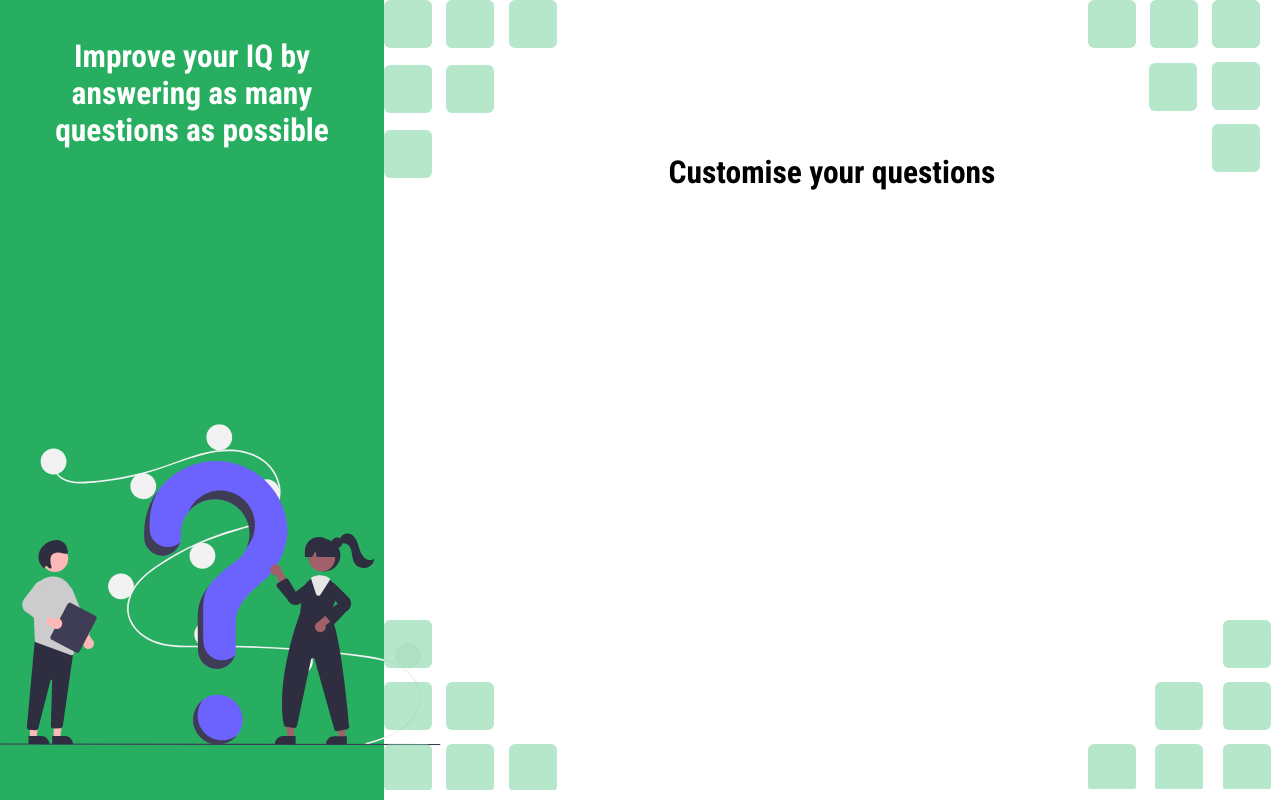
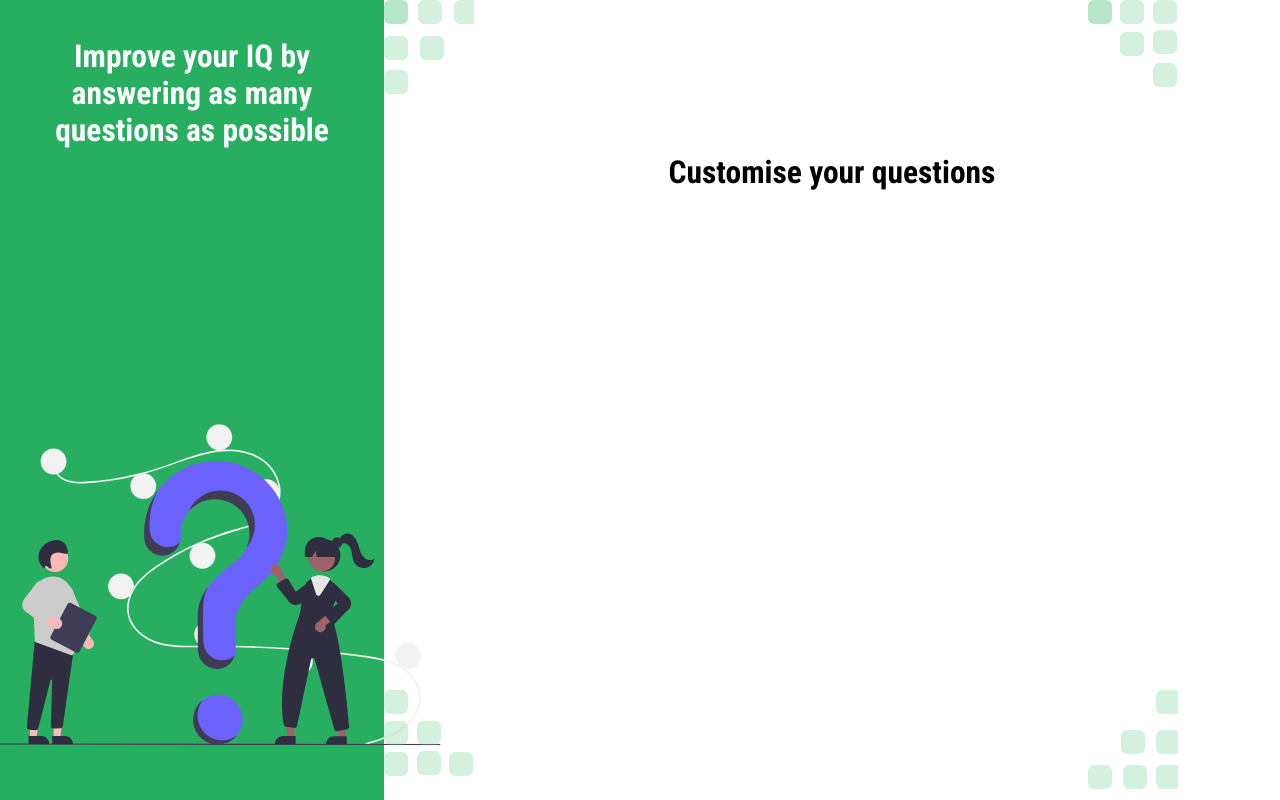
Before and after one commit to jmnyarega/Questionista, a React (Create React App) app: page / in a window 1280 px wide. Built offline with nearby package versions, Linux system fonts and the light colour scheme.

Commit message:
fix svgs

```diff
--- a/src/Home/index.css
+++ b/src/Home/index.css
@@ -51,13 +51,13 @@ h2 {
 .main-bottomleft {
   position: absolute;
   left: 30%;
-  top: calc(100vh - 180px);
+  top: calc(100vh - 110px);
 }
 
 .main-bottomright {
   position: absolute;
   left: 85%;
-  top: calc(100vh - 180px);
+  top: calc(100vh - 110px);
 }
 
 .main-topright {
--- a/src/assets/bottom-left.tsx
+++ b/src/assets/bottom-left.tsx
@@ -1,50 +1,56 @@
 import React from "react";
 
 export const BottomLeft = () => (
-  <svg width="173" height="170" viewBox="0 0 173 170" fill="none">
+  <svg
+    width="90"
+    height="100"
+    viewBox="0 0 90 100"
+    fill="none"
+    xmlns="http://www.w3.org/2000/svg"
+  >
     <rect
-      x="62"
-      y="124"
-      width="48"
-      height="48"
+      x="33"
+      y="61"
+      width="24"
+      height="24"
       rx="6"
       fill="#6FCF97"
-      fill-opacity="0.5"
-    />
-    <rect
-      y="124"
-      width="48"
-      height="48"
-      rx="6"
-      fill="#6FCF97"
-      fill-opacity="0.5"
+      fill-opacity="0.3"
     />
     <rect
       y="62"
-      width="48"
-      height="48"
+      width="24"
+      height="24"
       rx="6"
       fill="#6FCF97"
-      fill-opacity="0.5"
+      fill-opacity="0.3"
     />
     <rect
-      x="62"
-      y="62"
-      width="48"
-      height="48"
+      y="31"
+      width="24"
+      height="24"
       rx="6"
       fill="#6FCF97"
-      fill-opacity="0.5"
+      fill-opacity="0.3"
     />
     <rect
-      x="125"
-      y="124"
-      width="48"
-      height="48"
+      x="33"
+      y="31"
+      width="24"
+      height="24"
       rx="6"
       fill="#6FCF97"
-      fill-opacity="0.5"
+      fill-opacity="0.3"
     />
-    <rect width="48" height="48" rx="6" fill="#6FCF97" fill-opacity="0.5" />
+    <rect
+      x="65"
+      y="62"
+      width="24"
+      height="24"
+      rx="6"
+      fill="#6FCF97"
+      fill-opacity="0.3"
+    />
+    <rect width="24" height="24" rx="6" fill="#6FCF97" fill-opacity="0.3" />
   </svg>
 );
--- a/src/assets/bottom-right.tsx
+++ b/src/assets/bottom-right.tsx
@@ -1,58 +1,64 @@
 import React from "react";
 
 export const BottomRight = () => (
-  <svg width="183" height="169" viewBox="0 0 183 169" fill="none">
+  <svg
+    width="90"
+    height="100"
+    viewBox="0 0 90 100"
+    fill="none"
+    xmlns="http://www.w3.org/2000/svg"
+  >
     <rect
-      x="67"
-      y="62"
-      width="48"
-      height="48"
+      x="33"
+      y="40"
+      width="24"
+      height="24"
       rx="6"
       fill="#6FCF97"
-      fill-opacity="0.5"
+      fill-opacity="0.3"
     />
     <rect
-      y="124"
-      width="48"
-      height="48"
+      y="75"
+      width="24"
+      height="24"
       rx="6"
       fill="#6FCF97"
-      fill-opacity="0.5"
+      fill-opacity="0.3"
     />
     <rect
-      x="67"
-      y="124"
-      width="48"
-      height="48"
+      x="35"
+      y="75"
+      width="24"
+      height="24"
       rx="6"
       fill="#6FCF97"
-      fill-opacity="0.5"
+      fill-opacity="0.3"
     />
     <rect
-      x="135"
-      width="48"
-      height="48"
+      x="68"
+      width="24"
+      height="24"
       rx="6"
       fill="#6FCF97"
-      fill-opacity="0.5"
+      fill-opacity="0.3"
     />
     <rect
-      x="135"
-      y="62"
-      width="48"
-      height="48"
+      x="68"
+      y="40"
+      width="24"
+      height="24"
       rx="6"
       fill="#6FCF97"
-      fill-opacity="0.5"
+      fill-opacity="0.3"
     />
     <rect
-      x="135"
-      y="124"
-      width="48"
-      height="48"
+      x="68"
+      y="75"
+      width="24"
+      height="24"
       rx="6"
       fill="#6FCF97"
-      fill-opacity="0.5"
+      fill-opacity="0.3"
     />
   </svg>
 );
--- a/src/assets/top-left.tsx
+++ b/src/assets/top-left.tsx
@@ -1,45 +1,51 @@
 import React from "react";
 
 export const TopLeft = () => (
-  <svg width="173" height="178" viewBox="0 0 173 178" fill="none">
+  <svg
+    width="90"
+    height="100"
+    viewBox="0 0 90 100"
+    fill="none"
+    xmlns="http://www.w3.org/2000/svg"
+  >
     <rect
-      y="65"
-      width="48"
-      height="48"
+      y="36"
+      width="24"
+      height="24"
       rx="6"
       fill="#6FCF97"
-      fill-opacity="0.5"
+      fill-opacity="0.3"
     />
     <rect
-      y="130"
-      width="48"
-      height="48"
+      y="70"
+      width="24"
+      height="24"
       rx="6"
       fill="#6FCF97"
-      fill-opacity="0.5"
+      fill-opacity="0.3"
     />
-    <rect width="48" height="48" rx="6" fill="#6FCF97" fill-opacity="0.5" />
+    <rect width="24" height="24" rx="6" fill="#6FCF97" fill-opacity="0.5" />
     <rect
-      x="62"
-      y="65"
-      width="48"
-      height="48"
+      x="36"
+      y="36"
+      width="24"
+      height="24"
       rx="6"
       fill="#6FCF97"
-      fill-opacity="0.5"
+      fill-opacity="0.3"
     />
     <path
-      d="M62 6C62 2.68629 64.6863 0 68 0H104C107.314 0 110 2.68629 110 6V42C110 45.3137 107.314 48 104 48H68C64.6863 48 62 45.3137 62 42V6Z"
+      d="M34 6C34 2.68629 36.6863 0 40 0H52C55.3137 0 58 2.68629 58 6V18C58 21.3137 55.3137 24 52 24H40C36.6863 24 34 21.3137 34 18V6Z"
       fill="#6FCF97"
-      fill-opacity="0.5"
+      fill-opacity="0.3"
     />
     <rect
-      x="125"
-      width="48"
-      height="48"
+      x="70"
+      width="24"
+      height="24"
       rx="6"
       fill="#6FCF97"
-      fill-opacity="0.5"
+      fill-opacity="0.3"
     />
   </svg>
 );
--- a/src/assets/top-right.tsx
+++ b/src/assets/top-right.tsx
@@ -1,50 +1,56 @@
 import React from "react";
 
 export const TopRight = () => (
-  <svg width="172" height="172" viewBox="0 0 172 172" fill="none">
+  <svg
+    width="90"
+    height="100"
+    viewBox="0 0 90 100"
+    fill="none"
+    xmlns="http://www.w3.org/2000/svg"
+  >
     <rect
-      x="124"
-      y="62"
-      width="48"
-      height="48"
+      x="65"
+      y="30"
+      width="24"
+      height="24"
       rx="6"
       fill="#6FCF97"
-      fill-opacity="0.5"
+      fill-opacity="0.3"
     />
     <rect
-      x="61"
-      y="63"
-      width="48"
-      height="48"
+      x="32"
+      y="32"
+      width="24"
+      height="24"
       rx="6"
       fill="#6FCF97"
-      fill-opacity="0.5"
+      fill-opacity="0.3"
     />
-    <rect width="48" height="48" rx="6" fill="#6FCF97" fill-opacity="0.5" />
+    <rect width="24" height="24" rx="6" fill="#6FCF97" fill-opacity="0.5" />
     <rect
-      x="62"
-      width="48"
-      height="48"
+      x="32"
+      width="24"
+      height="24"
       rx="6"
       fill="#6FCF97"
-      fill-opacity="0.5"
+      fill-opacity="0.3"
     />
     <rect
-      x="124"
-      width="48"
-      height="48"
+      x="65"
+      width="24"
+      height="24"
       rx="6"
       fill="#6FCF97"
-      fill-opacity="0.5"
+      fill-opacity="0.3"
     />
     <rect
-      x="124"
-      y="124"
-      width="48"
-      height="48"
+      x="65"
+      y="63"
+      width="24"
+      height="24"
       rx="6"
       fill="#6FCF97"
-      fill-opacity="0.5"
+      fill-opacity="0.3"
     />
   </svg>
 );
```
